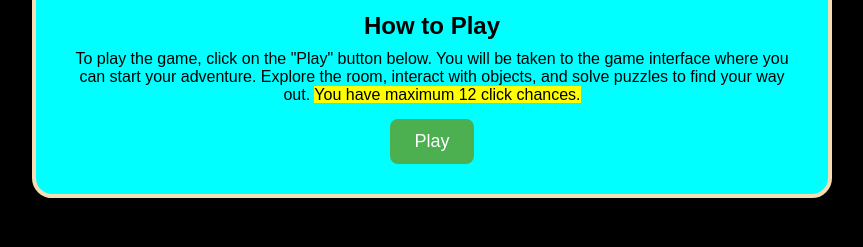
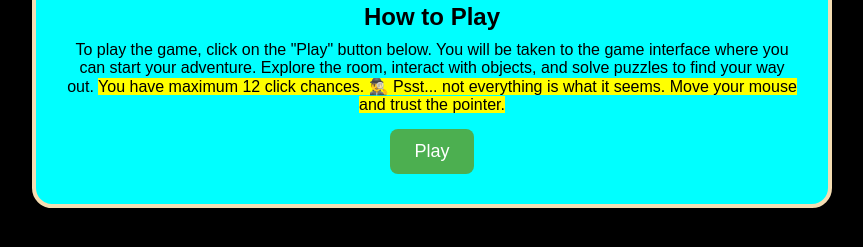
Before and after one commit to Divyansh-132006/Escape-The-Room, a plain HTML site: page index.html in a window 1280 px wide. Shown: the part 369-616 px from the top of the page, without its empty margins (208-1071 px from the left). Drawn offline with nearby package versions, Linux system fonts and the light colour scheme.

Commit message:
Update index.html

```diff
--- a/index.html
+++ b/index.html
@@ -81,7 +81,7 @@
     <h2>How to Play</h2>
     <p>
       To play the game, click on the "Play" button below. You will be taken to the game interface where you can start your adventure.
-      Explore the room, interact with objects, and solve puzzles to find your way out. <mark>You have maximum 12 click chances.</mark>
+      Explore the room, interact with objects, and solve puzzles to find your way out. <mark>You have maximum 12 click chances. 🕵️‍♂️ Psst... not everything is what it seems. Move your mouse and trust the pointer.</mark>
     </p>
 
 
```
